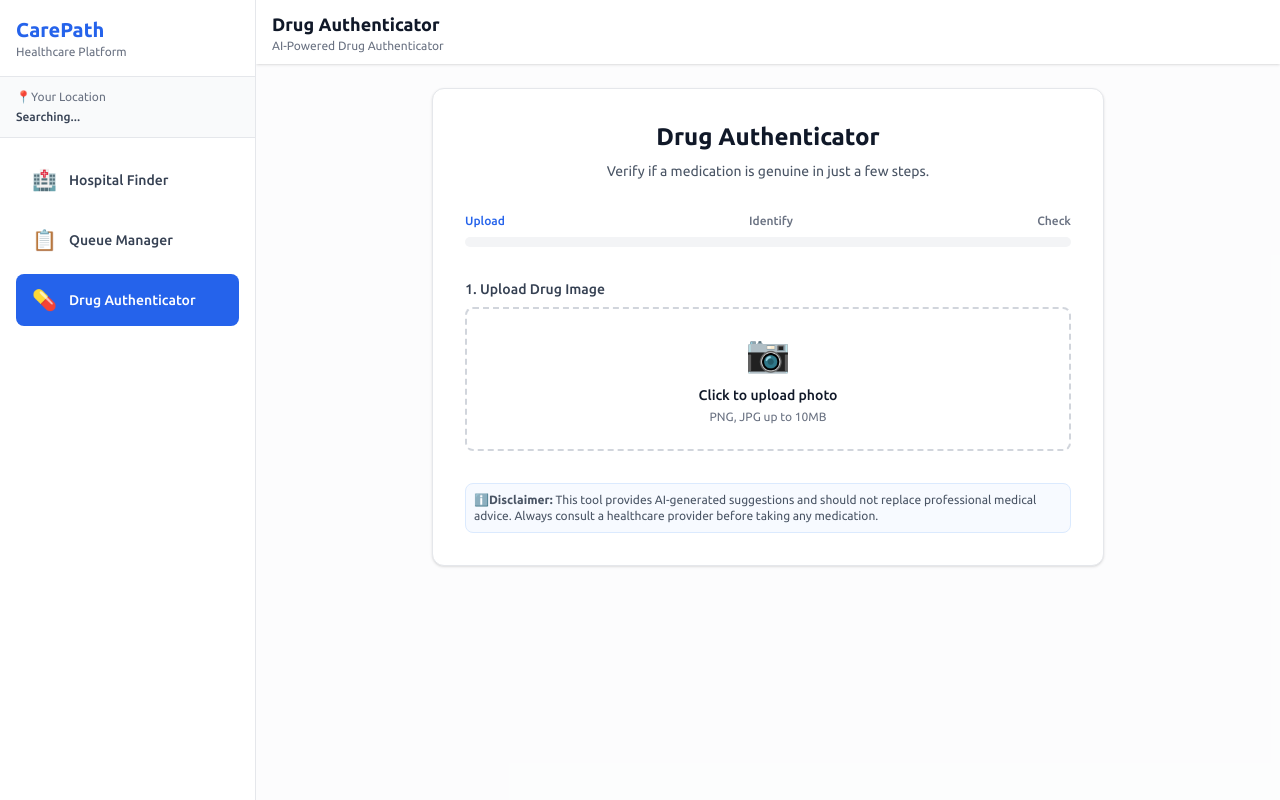
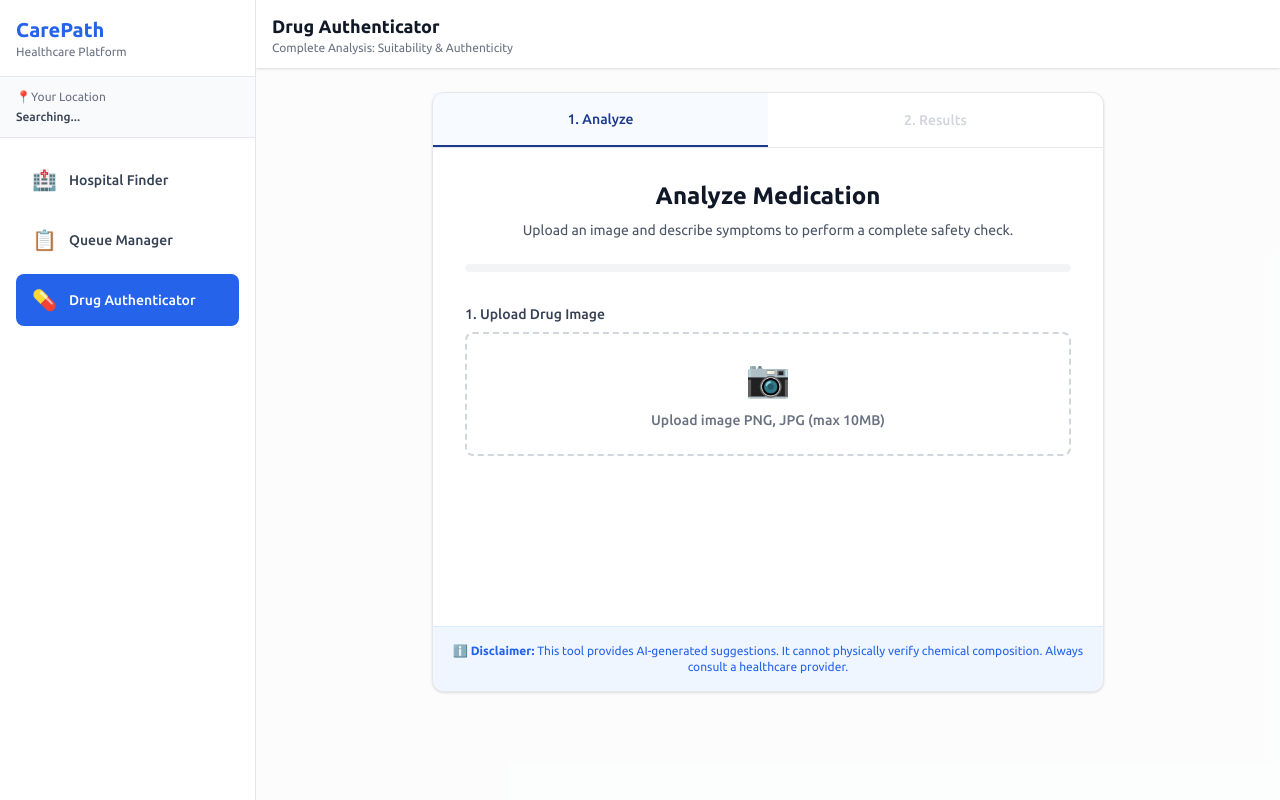
Before and after one commit to moloruntomiwa31/care-path, a Next.js app: page /drug-validator in a window 1280 px wide. Built offline with nearby package versions, Linux system fonts and the light colour scheme.

Commit message:
feat: check drug suitability & authenticity

```diff
--- a/app/drug-validator/page.tsx
+++ b/app/drug-validator/page.tsx
@@ -3,154 +3,201 @@
 import Image from "next/image";
 import { useState } from "react";
 import Sidebar from "@/components/common/Sidebar";
+import {
+	drugAuthenticatorService,
+	DrugValidationResponse,
+	DrugAuthenticityResponse,
+} from "@/utils/drugAuthenticatorApi";
+import { AxiosError } from "axios";
+import Result from "@/components/drug-validator/Result";
 
 export default function DrugValidator() {
-	const [drugName, setDrugName] = useState("");
+	const [activeTab, setActiveTab] = useState<"analyze" | "results">("analyze");
+
+	const [symptoms, setSymptoms] = useState("");
 	const [image, setImage] = useState<File | null>(null);
 	const [imagePreview, setImagePreview] = useState<string | null>(null);
+
 	const [loading, setLoading] = useState(false);
+	const [error, setError] = useState<string | null>(null);
 
-	// UX State: 0 = Start, 50 = Image Uploaded, 100 = Ready to Validate
-	const [progress, setProgress] = useState(0);
+	const [suitabilityResult, setSuitabilityResult] =
+		useState<DrugValidationResponse | null>(null);
+	const [authenticityResult, setAuthenticityResult] =
+		useState<DrugAuthenticityResponse | null>(null);
+
+	const progress = image ? (symptoms ? 100 : 50) : 0;
+
 
 	const handleImageChange = (e: React.ChangeEvent<HTMLInputElement>) => {
 		const file = e.target.files?.[0];
-		if (file) {
+		if (!file) return;
+
 		setImage(file);
-			const reader = new FileReader();
-			reader.onloadend = () => {
-				setImagePreview(reader.result as string);
-				// Simulate a small "processing" delay for better UX, then advance progress
-				setTimeout(() => setProgress(50), 200);
-			};
-			reader.readAsDataURL(file);
-		}
+		// If user changes image, clear old results but stay on analyze tab
+		setSuitabilityResult(null);
+		setAuthenticityResult(null);
+
+		const previewReader = new FileReader();
+		previewReader.onloadend = () =>
+			setImagePreview(previewReader.result as string);
+		previewReader.readAsDataURL(file);
 	};
 
 	const handleRemoveImage = () => {
 		setImage(null);
 		setImagePreview(null);
-		setDrugName("");
-		setProgress(0); // Reset progress
+		setSymptoms("");
+		setSuitabilityResult(null);
+		setAuthenticityResult(null);
+		setError(null);
 	};
 
-	const handleNameChange = (e: React.ChangeEvent<HTMLInputElement>) => {
-		const val = e.target.value;
-		setDrugName(val);
-		// If name is entered, complete the progress bar
-		if (val.length > 0) {
-			setProgress(100);
-		} else {
-			setProgress(50); // Revert to "Image Uploaded" state
+	const handleReset = () => {
+		handleRemoveImage();
+		setActiveTab("analyze");
+	};
+
+	const handleAnalyze = async () => {
+		if (!image || !symptoms) return;
+
+		setLoading(true);
+		setSuitabilityResult(null);
+		setAuthenticityResult(null);
+		setError(null);
+
+		try {
+			const [suitabilityData, authenticityData] = await Promise.all([
+				drugAuthenticatorService.validateDrug({
+					symptoms,
+					drug_image: image,
+				}),
+				drugAuthenticatorService.checkAuthenticity({
+					drug_image: image,
+				}),
+			]);
+
+			setSuitabilityResult(suitabilityData);
+			setAuthenticityResult(authenticityData);
+
+			// AUTOMATICALLY SWITCH TO RESULT TAB ON SUCCESS
+			setActiveTab("results");
+		} catch (err: unknown) {
+			console.error("Analysis failed:", err);
+			let errorMessage = "Something went wrong. Please try again.";
+
+			if (err instanceof AxiosError) {
+				errorMessage = err.response?.data?.detail || err.message;
+			}
+
+			setError(errorMessage);
+			// Stay on 'analyze' tab if error so user can fix inputs
+		} finally {
+			setLoading(false);
 		}
 	};
 
-	const handleValidate = async () => {
-		if (!drugName || !image) return;
-		setLoading(true);
-		// Simulation
-		setTimeout(() => setLoading(false), 2000);
-	};
+	const hasResults = suitabilityResult && authenticityResult;
 
 	return (
 		<div className="h-screen flex">
 			<Sidebar />
+
 			<div className="flex-1 flex flex-col bg-gray-50/50">
 				<header className="bg-white shadow-sm px-4 py-3 z-10 lg:pl-4 pl-16">
-					<div className="flex flex-col justify-center h-10">
 					<h2 className="text-lg font-bold text-gray-900">
 						Drug Authenticator
 					</h2>
 					<p className="text-xs text-gray-500">
-							AI-Powered Drug Authenticator
+						Complete Analysis: Suitability & Authenticity
 					</p>
-					</div>
 				</header>
 
 				<div className="flex-1 overflow-y-auto p-6">
 					<div className="max-w-2xl mx-auto">
-						<div className="bg-white rounded-xl shadow-sm border border-gray-200 p-8 transition-all duration-300">
-							<div className="mb-8 text-center">
+						<div className="bg-white rounded-xl shadow-sm border border-gray-200 min-h-[600px] flex flex-col">
+							<div className="flex border-b border-gray-200">
+								<button
+									onClick={() => setActiveTab("analyze")}
+									className={`flex-1 py-4 text-sm font-medium text-center transition-colors ${
+										activeTab === "analyze"
+											? "text-blue-900 border-b-2 border-blue-900 bg-blue-50/50"
+											: "text-gray-500 hover:text-gray-700 hover:bg-gray-50"
+									}`}
+								>
+									1. Analyze
+								</button>
+								<button
+									onClick={() => hasResults && setActiveTab("results")}
+									disabled={!hasResults}
+									className={`flex-1 py-4 text-sm font-medium text-center transition-colors ${
+										activeTab === "results"
+											? "text-blue-900 border-b-2 border-blue-900 bg-blue-50/50"
+											: !hasResults
+											? "text-gray-300 cursor-not-allowed"
+											: "text-gray-500 hover:text-gray-700 hover:bg-gray-50"
+									}`}
+								>
+									2. Results {hasResults && "✅"}
+								</button>
+							</div>
+
+							<div className="p-8 flex-1">
+								{activeTab === "analyze" && (
+									<div className="space-y-6 animate-in fade-in slide-in-from-left-4 duration-300">
+										<div className="text-center mb-6">
 											<h2 className="text-2xl font-bold text-gray-900 mb-2">
-									Drug Authenticator
+												Analyze Medication
 											</h2>
 											<p className="text-gray-600 text-sm">
-									Verify if a medication is genuine in just a few steps.
+												Upload an image and describe symptoms to perform a
+												complete safety check.
 											</p>
 										</div>
 
 										{/* Progress Bar */}
 										<div className="mb-8">
-								<div className="flex justify-between text-xs font-medium text-gray-500 mb-2">
-									<span className={progress >= 0 ? "text-primary" : ""}>
-										Upload
-									</span>
-									<span className={progress >= 50 ? "text-primary" : ""}>
-										Identify
-									</span>
-									<span className={progress >= 100 ? "text-primary" : ""}>
-										Check
-									</span>
-								</div>
-								<div className="w-full bg-gray-100 rounded-full h-2.5 overflow-hidden">
+											<div className="w-full bg-gray-100 rounded-full h-2 overflow-hidden">
 												<div
-										className={`h-2.5 rounded-full transition-all duration-700 ease-out ${
-											progress === 100
-												? "bg-green-500"
-												: progress >= 50
-												? "bg-primary-dark"
-												: "bg-primary"
-										}`}
+													className="h-2 rounded-full transition-all duration-700 ease-out bg-blue-900"
 													style={{ width: `${progress}%` }}
-									></div>
+												/>
 											</div>
 										</div>
 
-							<div className="space-y-6">
-								{/* Step 1: Image Upload */}
-								<div
-									className={`transition-opacity duration-500 ${
-										progress >= 0 ? "opacity-100" : "opacity-50"
-									}`}
-								>
+										{/* 1. Image Upload */}
+										<div>
 											<label className="block text-sm font-medium text-gray-700 mb-2">
 												1. Upload Drug Image
 											</label>
 											<div
-										className={`border-2 border-dashed rounded-lg p-6 text-center transition-all duration-300 ${
+												className={`border-2 border-dashed rounded-lg p-6 text-center transition relative ${
 													image
-												? "border-primary bg-primary/5"
-												: "border-gray-300 hover:border-primary hover:bg-gray-50"
+														? "border-primary bg-blue-50/30"
+														: "border-gray-300 hover:border-primary"
 												}`}
 											>
 												{imagePreview ? (
-											<div className="relative animate-in fade-in zoom-in duration-300">
+													<div className="relative inline-block">
 														<Image
 															src={imagePreview}
 															alt="Drug preview"
 															width={220}
 															height={180}
-													className="max-h-48 mx-auto rounded-lg shadow-sm"
+															className="rounded-lg shadow-sm object-cover max-h-48 w-auto mx-auto"
 														/>
 														<button
 															onClick={handleRemoveImage}
-													className="absolute -top-3 -right-3 bg-white text-red-500 border border-gray-200 rounded-full w-8 h-8 flex items-center justify-center shadow-md hover:bg-red-50 transition-colors"
-													title="Remove image"
+															className="absolute -top-3 -right-3 bg-white text-red-500 border border-red-100 rounded-full w-8 h-8 shadow-sm flex items-center justify-center hover:bg-red-50 transition"
 														>
 															✕
 														</button>
-												<p className="mt-3 text-sm text-primary font-medium">
-													Image uploaded successfully
-												</p>
 													</div>
 												) : (
-											<label className="cursor-pointer block">
+													<label className="cursor-pointer block w-full h-full">
 														<div className="text-4xl mb-3">📷</div>
-												<p className="text-sm font-medium text-gray-900 mb-1">
-													Click to upload photo
-												</p>
-												<p className="text-xs text-gray-500">
-													PNG, JPG up to 10MB
+														<p className="text-sm font-medium text-gray-500">
+															Upload image PNG, JPG (max 10MB)
 														</p>
 														<input
 															type="file"
@@ -163,69 +210,89 @@ export default function DrugValidator() {
 											</div>
 										</div>
 
-								{/* Step 2: Drug Name (Hidden until image uploaded) */}
+										{/* 2. Symptoms Input */}
 										{image && (
-									<div className="animate-in slide-in-from-bottom-4 fade-in duration-500">
+											<div className="animate-in fade-in slide-in-from-bottom-2 duration-300">
 												<label className="block text-sm font-medium text-gray-700 mb-2">
-											2. Enter Drug Name
+													2. Enter Symptoms
 												</label>
-										<input
-											type="text"
-											value={drugName}
-											onChange={handleNameChange}
-											placeholder="e.g., Paracetamol 500mg"
-											className="w-full px-4 py-3 border border-gray-300 rounded-lg focus:ring-2 focus:ring-primary focus:border-transparent outline-none transition-shadow"
-											autoFocus
+												<textarea
+													rows={3}
+													value={symptoms}
+													onChange={(e) => setSymptoms(e.target.value)}
+													placeholder="e.g. Severe headache, fever, body pain..."
+													className="w-full px-4 py-3 border border-gray-300 rounded-lg focus:ring-2 focus:ring-primary outline-none resize-none transition"
 												/>
 											</div>
 										)}
 
-								{/* Step 3: Action Button (Hidden until name entered) */}
-								{image && drugName && (
-									<div className="animate-in slide-in-from-bottom-2 fade-in duration-500 pt-2">
+										{/* Error Display */}
+										{error && (
+											<div className="p-4 bg-red-50 text-red-700 text-sm rounded-lg border border-red-200 animate-in fade-in">
+												<strong>Error:</strong> {error}
+											</div>
+										)}
+
+										{image && symptoms && (
 											<button
-											onClick={handleValidate}
+												onClick={handleAnalyze}
 												disabled={loading}
-											className="w-full bg-primary text-white py-3.5 rounded-lg font-medium hover:bg-primary-dark shadow-lg shadow-primary/20 hover:shadow-primary/40 transition-all disabled:bg-gray-400 disabled:shadow-none disabled:cursor-not-allowed flex items-center justify-center gap-2"
+												className="w-full bg-blue-900 text-white py-4 rounded-lg font-bold text-lg hover:bg-blue-800 transition disabled:bg-gray-300 disabled:cursor-not-allowed shadow-md flex items-center justify-center gap-2"
 											>
 												{loading ? (
 													<>
-													<svg
-														className="animate-spin h-5 w-5 text-white"
-														xmlns="http://www.w3.org/2000/svg"
-														fill="none"
-														viewBox="0 0 24 24"
-													>
-														<circle
-															className="opacity-25"
-															cx="12"
-															cy="12"
-															r="10"
-															stroke="currentColor"
-															strokeWidth="4"
-														></circle>
-														<path
-															className="opacity-75"
-															fill="currentColor"
-															d="M4 12a8 8 0 018-8V0C5.373 0 0 5.373 0 12h4zm2 5.291A7.962 7.962 0 014 12H0c0 3.042 1.135 5.824 3 7.938l3-2.647z"
-														></path>
-													</svg>
-													Verifying...
+														<div className="w-5 h-5 border-2 border-white border-t-transparent rounded-full animate-spin"></div>
+														Analyzing...
 													</>
 												) : (
-												"Check Authenticity"
+													"Check Drug Safety"
 												)}
 											</button>
+										)}
+									</div>
+								)}
+
+								{activeTab === "results" && (
+									<div className="space-y-8 animate-in fade-in slide-in-from-right-4 duration-300">
+										<div className="text-center">
+											<h2 className="text-2xl font-bold text-gray-900">
+												Analysis Complete
+											</h2>
+											<p className="text-gray-600 text-sm mt-1">
+												Here are the findings based on the image and symptoms
+												provided.
+											</p>
+										</div>
+
+										<div className="space-y-6">
+											{/* Suitability Result */}
+											{suitabilityResult && (
+												<Result result={suitabilityResult} />
+											)}
+
+											{/* Authenticity Result */}
+											{authenticityResult && (
+												<Result result={authenticityResult} />
+											)}
+										</div>
+
+										<div className="pt-6 border-t border-gray-100">
+											<button
+												onClick={handleReset}
+												className="w-full py-3 text-gray-600 bg-gray-100 hover:bg-gray-200 rounded-lg font-medium transition"
+											>
+												Check Another Drug
+											</button>
+										</div>
 									</div>
 								)}
 							</div>
 
-							<div className="mt-8 p-2 bg-blue-50/50 rounded-lg border border-blue-100">
-								<p className="text-xs text-gray-600">
-									<strong>ℹ️Disclaimer:</strong> This tool provides AI-generated
-									suggestions and should not replace professional medical
-									advice. Always consult a healthcare provider before taking any
-									medication.
+							<div className="p-4 bg-blue-50 border-t border-blue-100 rounded-b-xl">
+								<p className="text-xs text-center text-primary">
+									<strong>ℹ️ Disclaimer:</strong> This tool provides
+									AI-generated suggestions. It cannot physically verify chemical
+									composition. Always consult a healthcare provider.
 								</p>
 							</div>
 						</div>
--- a/components/common/SplashScreen.tsx
+++ b/components/common/SplashScreen.tsx
@@ -18,8 +18,8 @@ export default function SplashScreen({ onGetStarted }: SplashScreenProps) {
     },
     {
       icon: '💊',
-      title: 'Drug Validator',
-      description: 'Verify drug authenticity and check if medications match your symptoms using our AI-powered validation system.'
+      title: 'Drug Authenticator',
+      description: 'Verify drug suitability and check if medications match your symptoms using our AI-powered validation system.'
     }
   ];
 
--- /dev/null
+++ b/components/drug-validator/Result.tsx
@@ -0,0 +1,135 @@
+import React from "react";
+import {
+	DrugValidationResponse,
+    DrugAuthenticityResponse
+} from "@/utils/drugAuthenticatorApi";
+
+interface ResultProps {
+	result: DrugValidationResponse | DrugAuthenticityResponse;
+}
+
+export default function Result({ result }: ResultProps) {
+	// --- RENDER LOGIC FOR AUTHENTICITY (Real vs Fake) ---
+	if (result.type === "authenticity") {
+		const isAuthentic = result.is_authentic;
+		return (
+			<div className="mt-4 p-6 rounded-xl border bg-white shadow-sm animate-in fade-in slide-in-from-bottom-4 duration-500 border-l-4 border-l-purple-500">
+				<h3 className="text-lg font-bold mb-4 flex items-center gap-2 pb-2 border-b">
+					{isAuthentic ? "🛡️ Authenticity Check" : "⚠️ Authenticity Check"}
+				</h3>
+
+				<div className="space-y-4">
+					<div className="flex items-center justify-between p-4 rounded-lg bg-gray-50 border border-gray-100">
+						<span className="text-sm font-medium text-gray-500 uppercase tracking-wider">
+							Result
+						</span>
+						<span
+							className={`px-4 py-1.5 rounded-full text-sm font-bold border hidden md:block ${
+								isAuthentic
+									? "bg-green-100 text-green-700 border-green-200"
+									: "bg-red-100 text-red-700 border-red-200"
+							}`}
+						>
+							{isAuthentic ? "GENUINE / AUTHENTIC" : "POTENTIAL COUNTERFEIT"}
+						</span>
+						<span
+							className={`px-4 py-1.5 rounded-full text-sm font-bold border md:hidden ${
+								isAuthentic
+									? "bg-green-100 text-green-700 border-green-200"
+									: "bg-red-100 text-red-700 border-red-200"
+							}`}
+						>
+							{isAuthentic ? "AUTHENTIC" : "COUNTERFEIT"}
+						</span>
+					</div>
+
+					<div className="grid grid-cols-2 gap-4">
+						<div>
+							<span className="block text-gray-500 text-xs uppercase tracking-wide">
+								Confidence
+							</span>
+							<span className="font-medium text-gray-900 text-base">
+								{result.confidence * 100}%
+							</span>
+						</div>
+						<div>
+							<span className="block text-gray-500 text-xs uppercase tracking-wide">
+								Drug Detected
+							</span>
+							<span className="font-medium text-gray-900 text-base">
+								{result.drug_identified ? "Yes" : "No"}
+							</span>
+						</div>
+					</div>
+
+					<div className="pt-2">
+						<span className="block text-gray-500 text-xs uppercase tracking-wide mb-1">
+							Analysis
+						</span>
+						<p className="text-gray-700 text-sm leading-relaxed">
+							{result.explanation}
+						</p>
+					</div>
+				</div>
+			</div>
+		);
+	}
+
+	// --- RENDER LOGIC FOR SUITABILITY (Symptoms Check) ---
+	const isSuitable = result.type === "validation" && result.is_suitable;
+	return (
+		<div className="mt-8 p-6 rounded-xl border bg-white shadow-sm animate-in fade-in slide-in-from-bottom-4 duration-500 border-l-4 border-l-blue-500">
+			<h3 className="text-lg font-bold mb-4 flex items-center gap-2 pb-2 border-b">
+				{isSuitable ? "✅ Suitability Check" : "🚫 Suitability Check"}
+			</h3>
+
+			<div className="space-y-4 text-sm">
+				<div className="grid grid-cols-1 sm:grid-cols-2 gap-4">
+					<div>
+						<span className="block text-gray-500 text-xs uppercase tracking-wide">
+							Identified Drug
+						</span>
+						<span className="font-medium text-gray-900 text-base">
+							{result.drug_identified}
+						</span>
+					</div>
+					<div>
+						<span className="block text-gray-500 text-xs uppercase tracking-wide">
+							Confidence
+						</span>
+						<span className="font-medium text-gray-900 text-base">
+							{result.confidence * 100}%
+						</span>
+					</div>
+				</div>
+
+				<div className="pt-2">
+					<span className="block text-gray-500 text-xs uppercase tracking-wide mb-1">
+						Status
+					</span>
+					<div
+						className={`inline-flex items-center gap-2 px-3 py-2 rounded-lg w-full ${
+							isSuitable
+								? "bg-blue-50 text-blue-800 border border-blue-100"
+								: "bg-orange-50 text-orange-800 border border-orange-100"
+						}`}
+					>
+						<span className="text-lg">{isSuitable ? "👍" : "👎"}</span>
+						<span className="font-semibold">
+							{isSuitable ? "Suitable for Symptoms" : "Not Recommended"}
+						</span>
+					</div>
+				</div>
+
+				<div className="pt-2">
+					<span className="block text-gray-500 text-xs uppercase tracking-wide mb-1">
+						Explanation
+					</span>
+					<p className="text-gray-700 leading-relaxed bg-gray-50 p-3 rounded-lg border border-gray-100">
+						{result.explanation}
+					</p>
+				</div>
+			</div>
+		</div>
+	);
+}
--- /dev/null
+++ b/utils/drugAuthenticatorApi.ts
@@ -0,0 +1,55 @@
+import axios from "axios";
+
+const API_BASE_URL = import.meta.env.API_BASE_URL;
+
+export const apiClient = axios.create({
+	baseURL: API_BASE_URL,
+	headers: {
+		"Content-Type": "multipart/form-data",
+	},
+});
+
+export interface DrugValidationResponse {
+	type: "validation";
+	drug_identified: string;
+	is_suitable: boolean;
+	confidence: number;
+	explanation: string;
+}
+
+export interface DrugAuthenticityResponse {
+	type: "authenticity";
+	drug_identified: string;
+	is_authentic: boolean;
+	confidence: number;
+	explanation: string;
+}
+
+export const drugAuthenticatorService = {
+	validateDrug: async (params: { symptoms: string; drug_image: File }) => {
+		const formData = new FormData();
+		formData.append("symptoms", params.symptoms);
+		formData.append("drug_image", params.drug_image);
+
+		const response = await apiClient.post<DrugValidationResponse>(
+			"/drug/check/",
+			formData
+		);
+
+		return response.data;
+	},
+
+	checkAuthenticity: async (params: { drug_image: File }) => {
+		const formData = new FormData();
+		formData.append("drug_image", params.drug_image);
+
+		const response = await apiClient.post<{
+			drug_identified: boolean;
+			confidence: number;
+			explanation: string;
+			is_authentic: boolean;
+		}>("/drug/authenticate/", formData);
+
+		return { type: "authenticity", ...response.data };
+	},
+};
--- a/utils/queueApiService.ts
+++ b/utils/queueApiService.ts
@@ -1,6 +1,6 @@
 import axios from 'axios';
 
-const API_BASE_URL = process.env.API_BASE_URL;
+const API_BASE_URL = import.meta.env.API_BASE_URL;
 
 export const apiClient = axios.create({
   baseURL: API_BASE_URL,
```
Lines whose indentation alone changed are shown as unchanged.
